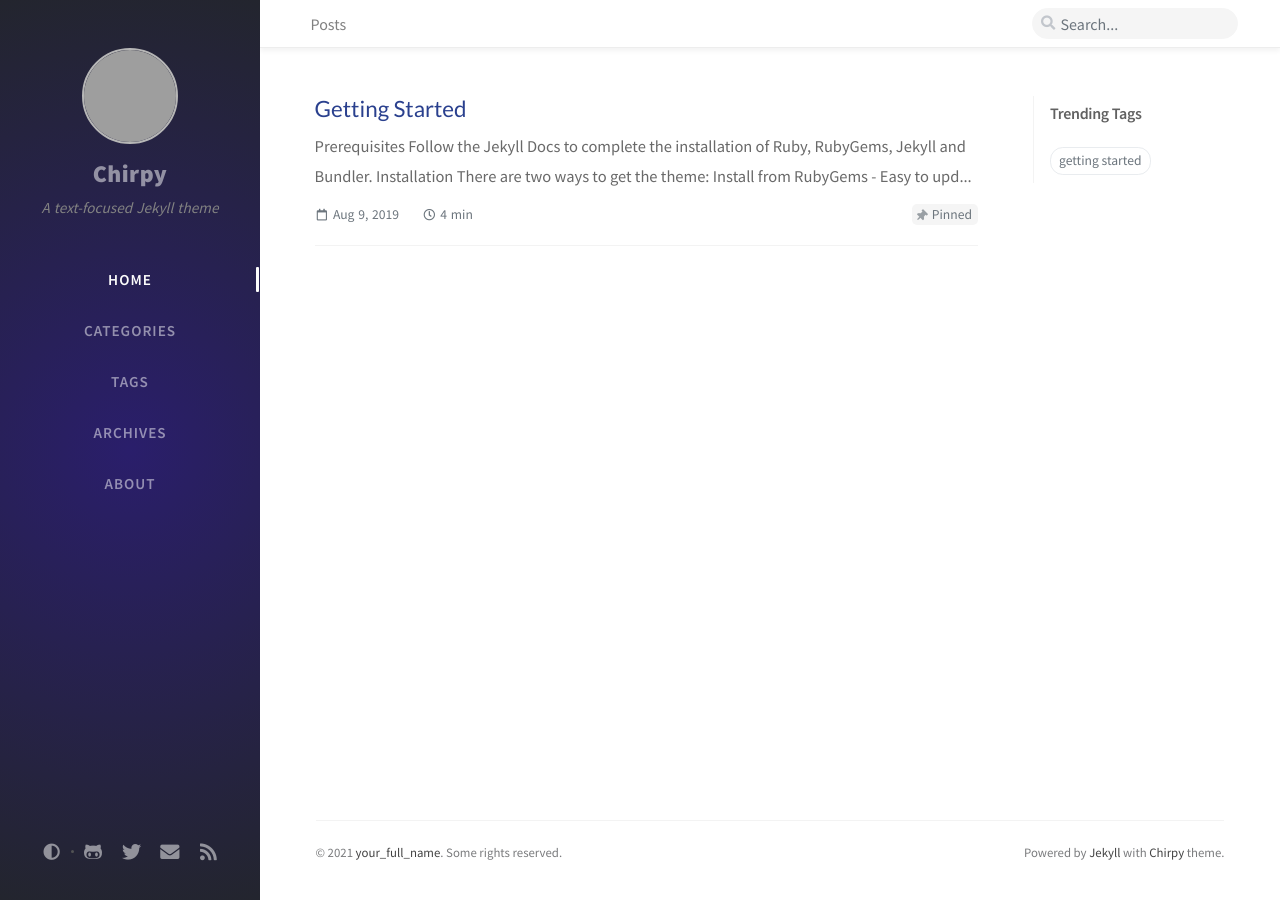
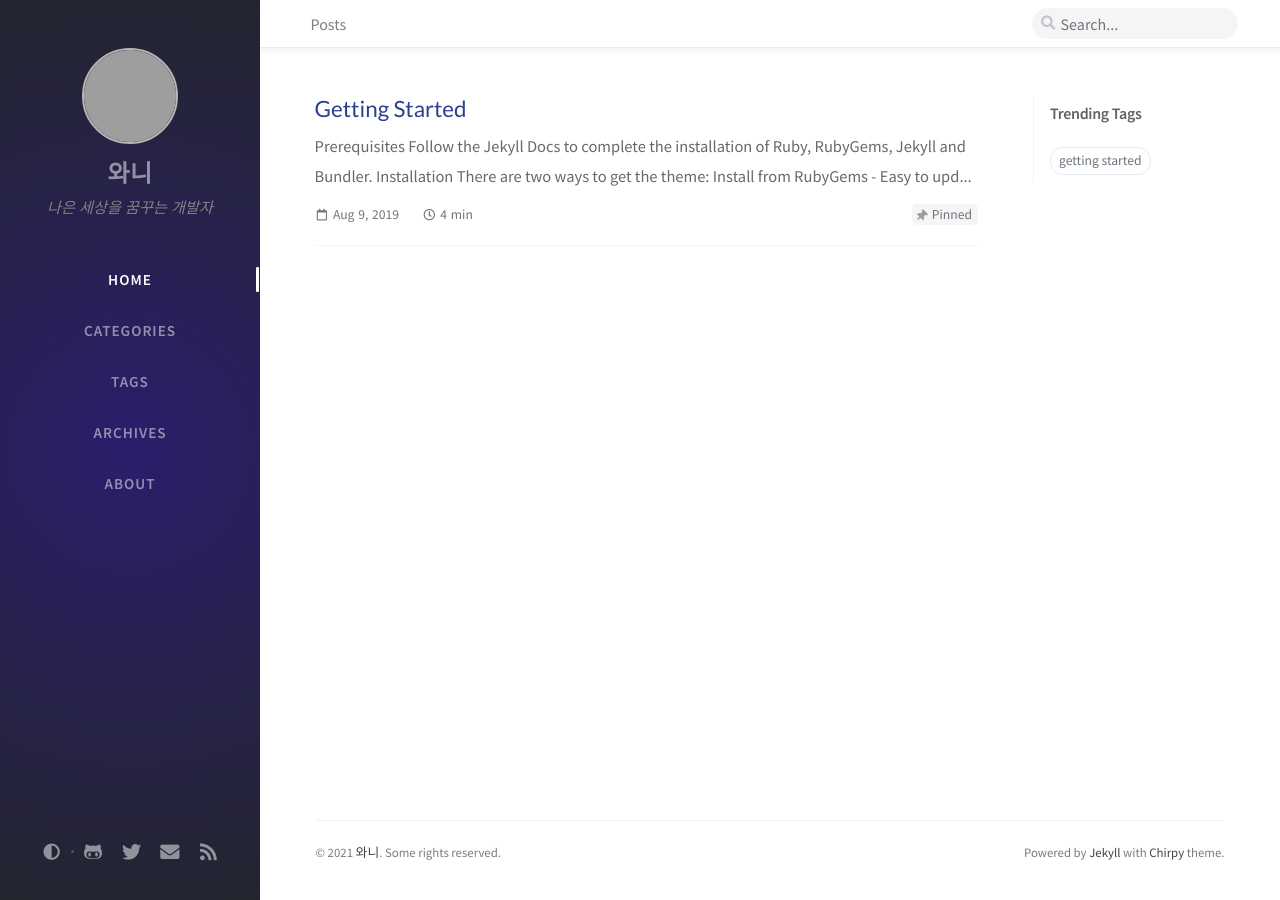
Before and after one commit to wahn34/wahn34.github.io, a Jekyll site: the page built from index.html, in a window 1280 px wide. Built offline with Jekyll 4.4.1, drawn with Linux system fonts in a browser that asks for light colours; nearby versions of some CDN libraries; comment, search, counter and statistics services are not loaded; grey boxes are pictures that could not be loaded.

Commit message:
initialize

```diff
--- a/_config.yml
+++ b/_config.yml
@@ -11,13 +11,13 @@ baseurl: ''
 lang: en-US
 
 # Change to your timezone › http://www.timezoneconverter.com/cgi-bin/findzone/findzone
-timezone: Asia/Shanghai
+timezone: Asia/Seoul
 
 # jekyll-seo-tag settings › https://github.com/jekyll/jekyll-seo-tag/blob/master/docs/usage.md
 # --------------------------
-title: Chirpy                          # the main title
+title: 와니                          # the main title
 
-tagline: A text-focused Jekyll theme   # it will display as the sub-title
+tagline: 나은 세상을 꿈꾸는 개발자   # it will display as the sub-title
 
 description: >-                        # used by seo meta and the atom feed
   A minimal, portfolio, sidebar,
@@ -25,10 +25,10 @@ description: >-                        # used by seo meta and the atom feed
   and focuses on text presentation.
 
 # fill in the protocol & hostname for your site, e.g., 'https://username.github.io'
-url: ''
+url: 'https://wahn34.github.io'
 
 github:
-  username: github_username             # change to your github username
+  username: wahn34             # change to your github username
 
 twitter:
   username: twitter_username            # change to your twitter username
@@ -36,12 +36,12 @@ twitter:
 social:
   # Change to your full name.
   # It will be displayed as the default author of the posts and the copyright owner in the Footer
-  name: your_full_name
-  email: example@doamin.com             # change to your email address
+  name: 와니
+  email: fbdhks34@gmail.com             # change to your email address
   links:
     # The first element serves as the copyright owner's link
     - https://twitter.com/username      # change to your twitter homepage
-    - https://github.com/username       # change to your github homepage
+    - https://github.com/wahn34       # change to your github homepage
     # Uncomment below to add more social links
     # - https://www.facebook.com/username
     # - https://www.linkedin.com/in/username
```
